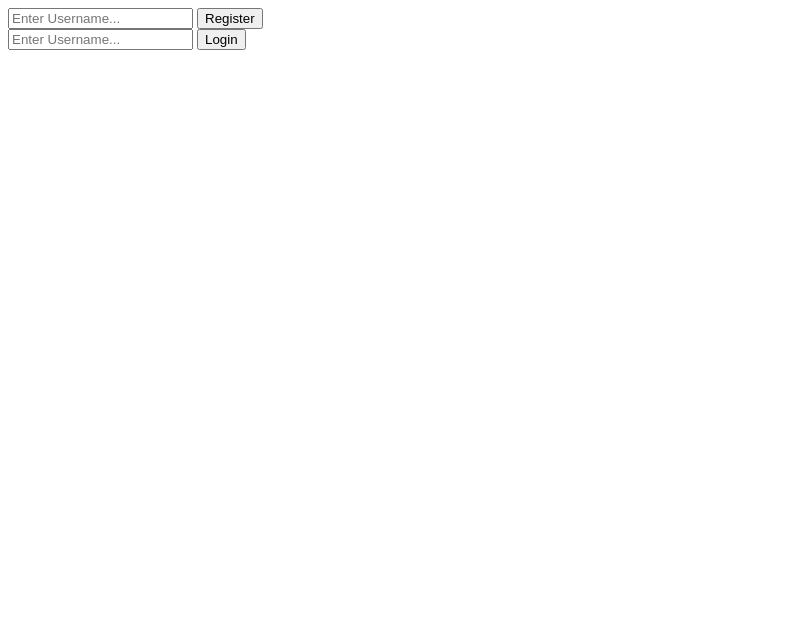
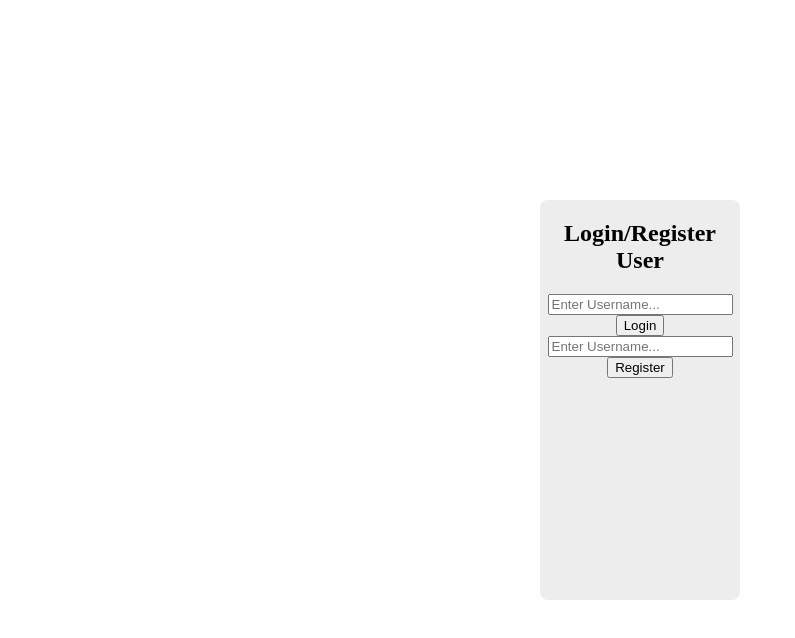
Before and after one commit to SSkimmd/COMP2003, a SvelteKit app in the folder Source Code/WebApp/my-app/: page / in a window 1280 px wide. Shown: the top 638 px of the page, without its empty margins (0-795 px from the left). Built offline with nearby package versions, Linux system fonts and the light colour scheme.

Commit message:
Basic login page structure and design

```diff
--- a/Source Code/WebApp/my-app/src/routes/+page.svelte
+++ b/Source Code/WebApp/my-app/src/routes/+page.svelte
@@ -19,19 +19,53 @@
     }
 </script>
 
-<div id="register">
-    <input bind:value={username} placeholder="Enter Username..."/>
-    <button on:click={registerPressed}>Register</button>
+<div id="fieldbox">
+    <div id="fieldbox-content">
+        <div id = "heading">
+            <h2>Login/Register User</h2>
+        </div>
+        <div id="login">
+            <input bind:value={username} placeholder="Enter Username..."/>
+            <button on:click={loginPressed}>Login</button>
+        </div>
+
+        <div id="register">
+            <input bind:value={username} placeholder="Enter Username..."/>
+            <button on:click={registerPressed}>Register</button>
+        </div>
+    </div>
 </div>
 
-<div id="login">
-    <input bind:value={username} placeholder="Enter Username..."/>
-    <button on:click={loginPressed}>Login</button>
-</div>
+
 
 <style>
+    #fieldbox {
+        position: absolute;
+        top: 50%;
+        left: 50%;
+        transform: translate(-50%, -50%);
+        width: 25vh;
+        height: 50vh;
+        background-color: #EDEDED;
+        border-radius: 8px;
+        font-family: 'Franklin Gothic Light';
+    }
+    #fieldbox-content{
+        text-align: center;
+    }
+    #heading {
+        width: 100%;
+        height: 100%;
+        text-align: center;
+    }
     #login {
         width: 100%;
         height: 100%;
+        text-align: center;
+    }
+    #register {
+        width: 100%;
+        height: 100%;
+        text-align: center;
     }
 </style>
```
